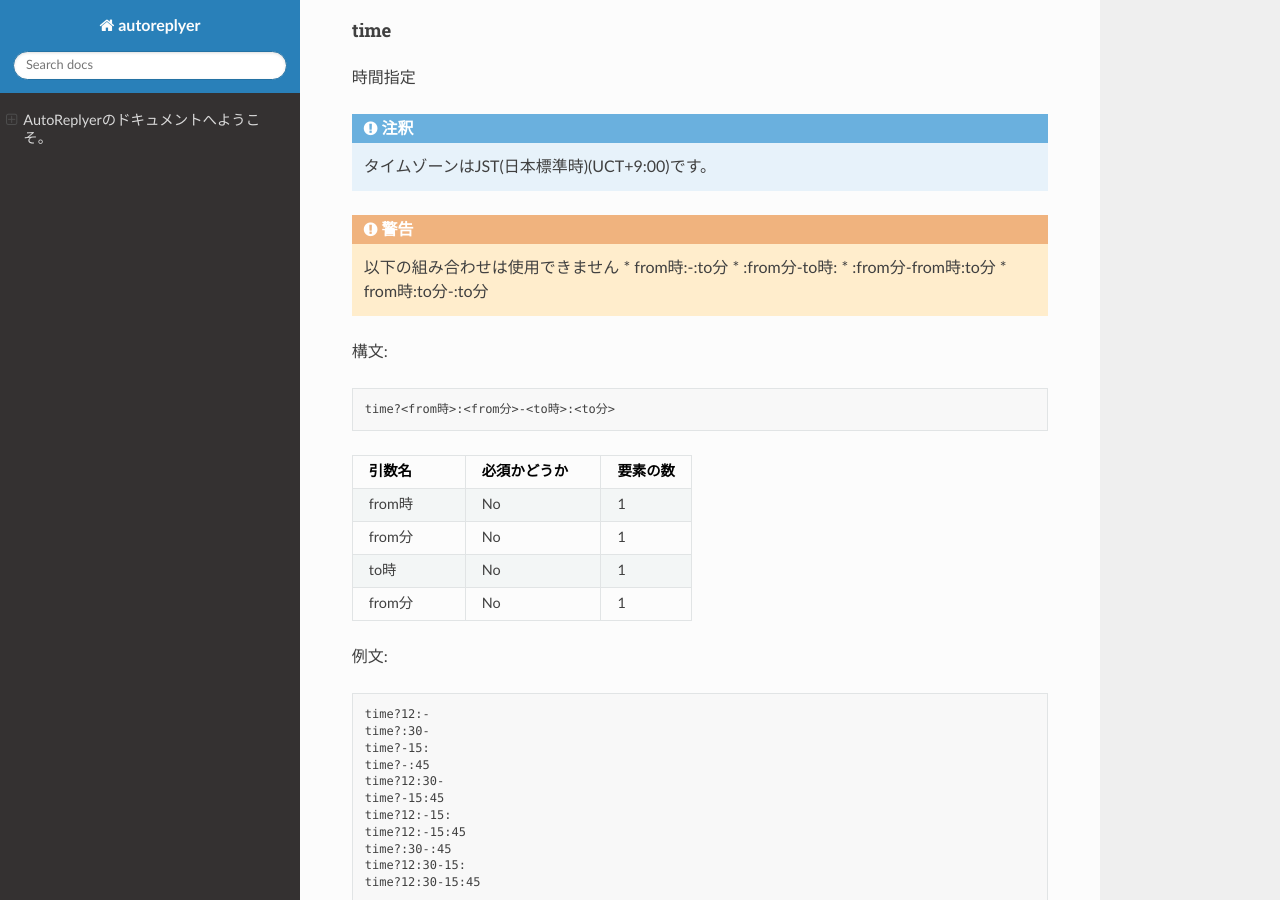
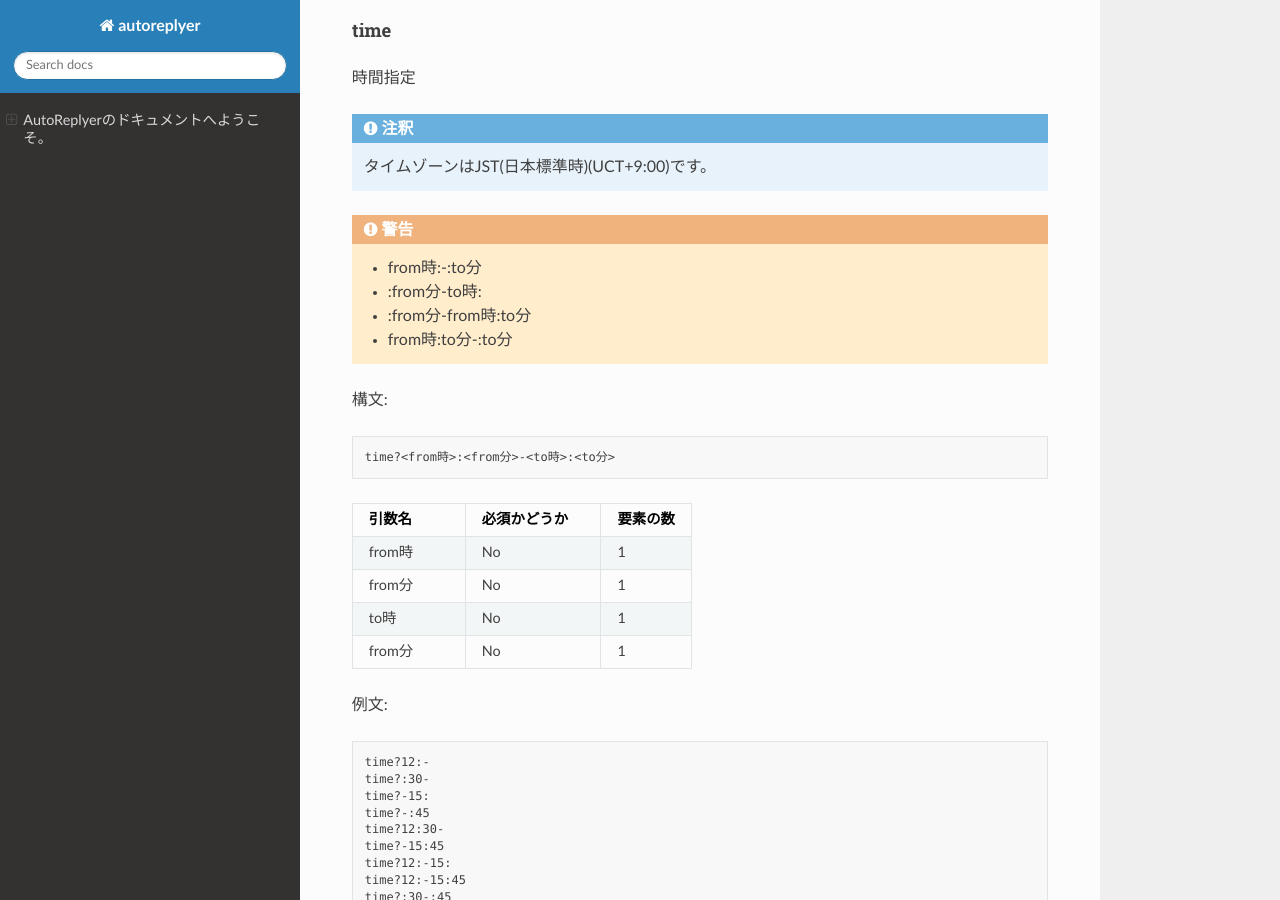
Before and after one commit to AomiVel/AutoReplyerDoc, a Sphinx documentation site: the page built from docs/index.rst, in a window 1280 px wide and 900 px high, scrolled down 2945 px. Built offline with Sphinx 7.4.7 and the Read the Docs theme 2.0.0, drawn with Linux system fonts in a browser that asks for light colours.

Commit message:
something

```diff
--- a/docs/index.rst
+++ b/docs/index.rst
@@ -164,7 +164,6 @@ time
     タイムゾーンはJST(日本標準時)(UCT+9:00)です。
 
 .. warning::
-    以下の組み合わせは使用できません
     * from時:-:to分
     * \:from分-to時\:
     * \:from分-from時\:to分
```
